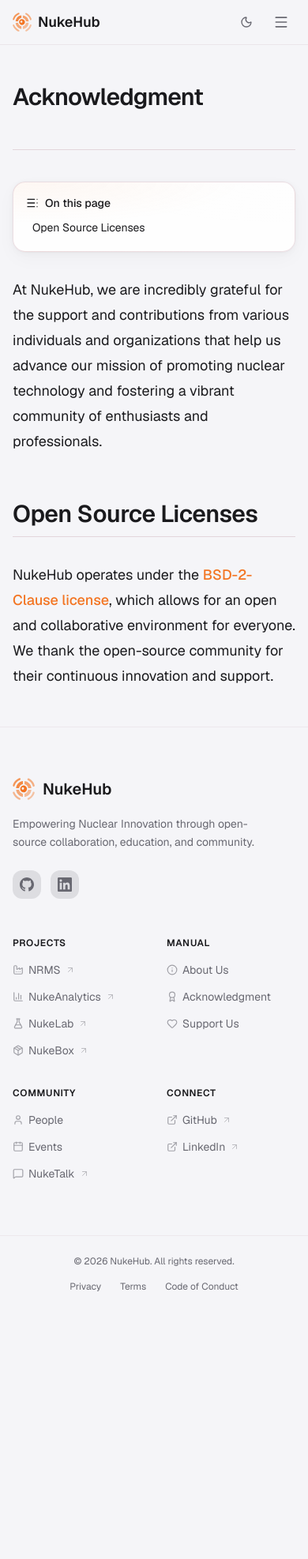
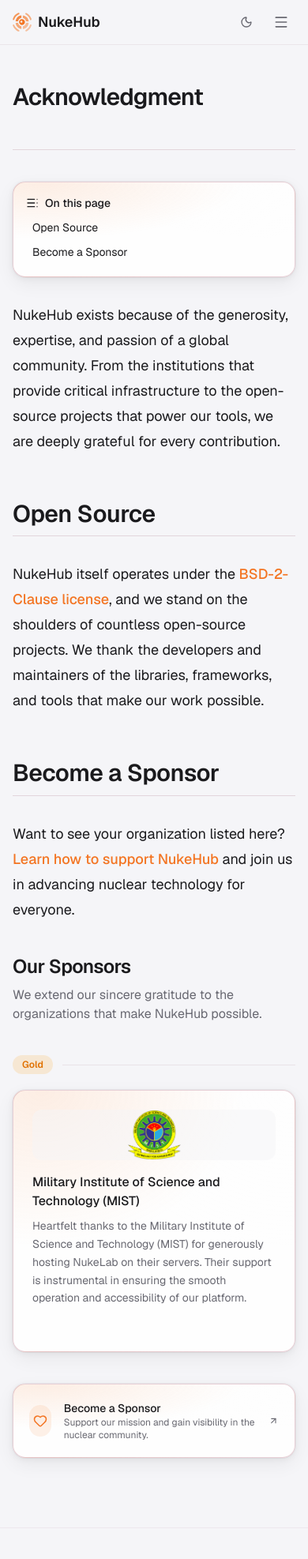
Before and after one commit to nukehub-dev/nukehub.org, an Astro site: page /acknowledgment in a window 390 px wide. Shown: the top 1974 px of the page at 79% size. Before the commit the page ends 1661 px from the top, so only its background shows below. Built offline with nearby package versions, Linux system fonts and the light colour scheme; Astro itself is replaced by a stand-in of ours; some packages are replaced by stand-ins of ours.

Commit message:
better organize and asd sponsour

```diff
--- a/src/components/home/ProjectsGrid.tsx
+++ b/src/components/home/ProjectsGrid.tsx
@@ -1,12 +1,23 @@
 import { motion } from 'framer-motion';
 import { fadeInUp, staggerContainer, viewportOnce } from '@lib/animations';
-import { projects } from '@data/projects';
 import { Card, CardHeader, CardTitle, CardDescription, CardContent } from '@components/ui/Card';
 import { Badge } from '@components/ui/Badge';
 import { ArrowUpRight } from 'lucide-react';
 import { BrandIcon } from '@components/ui/BrandIcon';
 
-export function ProjectsGrid() {
+export interface Project {
+  title: string;
+  description: string;
+  url: string;
+  source: string;
+  newpage?: boolean;
+}
+
+interface ProjectsGridProps {
+  projects: Project[];
+}
+
+export function ProjectsGrid({ projects }: ProjectsGridProps) {
   return (
     <section className="px-4 py-16 sm:py-24">
       <div className="mx-auto max-w-7xl">
@@ -48,8 +59,8 @@ export function ProjectsGrid() {
                   <div className="flex items-center gap-2">
                     <a
                       href={project.url}
-                      target="_blank"
-                      rel="noopener noreferrer"
+                      target={project.newpage ? '_blank' : undefined}
+                      rel={project.newpage ? 'noopener noreferrer' : undefined}
                       className="inline-flex h-8 items-center gap-1 rounded-md bg-primary px-3 text-xs font-medium text-primary-foreground transition-all hover:brightness-110"
                     >
                       Try
--- a/src/components/manual/ManualPage.astro
+++ b/src/components/manual/ManualPage.astro
@@ -116,6 +116,9 @@ const tocHeadings = headings.filter((h) => h.depth >= 2 && h.depth <= 3);
         )
       }
     </div>
+
+    {/* Optional after-content slot */}
+    <slot name="after" />
   </div>
 
   {/* Scroll-spy: highlight current section in TOC */}
--- /dev/null
+++ b/src/components/sponsors/SponsorList.tsx
@@ -0,0 +1,146 @@
+import * as React from 'react';
+import { motion } from 'framer-motion';
+import { fadeInUp, staggerContainer, viewportOnce } from '@lib/animations';
+import { Globe, ArrowUpRight, Heart } from 'lucide-react';
+
+export interface Sponsor {
+  id: string;
+  name: string;
+  image: string;
+  url: string;
+  acknowledgment: string;
+  tier: 'platinum' | 'gold' | 'silver' | 'bronze';
+}
+
+interface SponsorListProps {
+  sponsors: Sponsor[];
+}
+
+const tierConfig = {
+  platinum: { label: 'Platinum', badgeClass: 'bg-primary text-primary-foreground', cardClass: 'lg:col-span-2' },
+  gold: { label: 'Gold', badgeClass: 'bg-amber-500/15 text-amber-600 dark:text-amber-400', cardClass: '' },
+  silver: { label: 'Silver', badgeClass: 'bg-slate-400/15 text-slate-600 dark:text-slate-400', cardClass: '' },
+  bronze: { label: 'Bronze', badgeClass: 'bg-orange-700/15 text-orange-700 dark:text-orange-400', cardClass: '' },
+};
+
+const tierOrder: Array<'platinum' | 'gold' | 'silver' | 'bronze'> = ['platinum', 'gold', 'silver', 'bronze'];
+
+function groupByTier(sponsors: Sponsor[]) {
+  const groups = new Map<string, Sponsor[]>();
+  for (const tier of tierOrder) {
+    groups.set(tier, []);
+  }
+  for (const s of sponsors) {
+    const list = groups.get(s.tier) || [];
+    list.push(s);
+    groups.set(s.tier, list);
+  }
+  return groups;
+}
+
+export function SponsorList({ sponsors }: SponsorListProps) {
+  if (!sponsors.length) return null;
+
+  const groups = groupByTier(sponsors);
+
+  return (
+    <section className="py-10">
+      <motion.div
+        initial="hidden"
+        whileInView="visible"
+        viewport={viewportOnce}
+        variants={staggerContainer}
+      >
+        <motion.div variants={fadeInUp} className="mb-10">
+          <h2 className="text-2xl font-semibold tracking-tight text-foreground">
+            Our Sponsors
+          </h2>
+          <p className="mt-2 text-muted-foreground max-w-2xl">
+            We extend our sincere gratitude to the organizations that make NukeHub possible.
+          </p>
+        </motion.div>
+
+        {tierOrder.map((tier) => {
+          const list = groups.get(tier) || [];
+          if (!list.length) return null;
+          const config = tierConfig[tier];
+
+          return (
+            <div key={tier} className="mb-10">
+              <div className="flex items-center gap-3 mb-5">
+                <span className={`inline-flex items-center rounded-full px-3 py-1 text-xs font-semibold ${config.badgeClass}`}>
+                  {config.label}
+                </span>
+                <div className="h-px flex-1 bg-border/60" />
+              </div>
+
+              <div className="grid grid-cols-1 gap-5 sm:grid-cols-2 lg:grid-cols-3">
+                {list.map((sponsor) => (
+                  <motion.a
+                    key={sponsor.id}
+                    href={sponsor.url}
+                    target="_blank"
+                    rel="noopener noreferrer"
+                    variants={fadeInUp}
+                    className={`group block bubble p-6 transition-all duration-300 hover:-translate-y-1 hover:shadow-lg ${config.cardClass}`}
+                  >
+                    <div className="flex flex-col h-full">
+                      <div className="flex items-center justify-between mb-4">
+                        <div className="relative flex h-16 w-full items-center justify-center overflow-hidden rounded-lg bg-background/50">
+                          <img
+                            src={sponsor.image}
+                            alt={sponsor.name}
+                            className="max-h-full max-w-[80%] object-contain transition-transform duration-300 group-hover:scale-105"
+                            loading="lazy"
+                          />
+                        </div>
+                      </div>
+
+                      <h3 className="text-base font-medium text-foreground group-hover:text-primary transition-colors">
+                        {sponsor.name}
+                      </h3>
+
+                      <p className="mt-2 text-sm text-muted-foreground leading-relaxed flex-1">
+                        {sponsor.acknowledgment}
+                      </p>
+
+                      <span className="mt-4 inline-flex items-center gap-1 text-xs font-medium text-primary opacity-0 transition-opacity group-hover:opacity-100">
+                        <Globe size={12} />
+                        Visit website
+                        <ArrowUpRight size={12} />
+                      </span>
+                    </div>
+                  </motion.a>
+                ))}
+              </div>
+            </div>
+          );
+        })}
+      </motion.div>
+
+      {/* Become a sponsor CTA */}
+      <motion.div
+        initial={{ opacity: 0, y: 20 }}
+        whileInView={{ opacity: 1, y: 0 }}
+        viewport={viewportOnce}
+        className="mt-6"
+      >
+        <a
+          href="/support"
+          className="group flex items-center justify-between gap-4 bubble p-5 transition-all duration-300 hover:-translate-y-0.5 hover:shadow-lg"
+        >
+          <div className="flex items-center gap-4">
+            <div className="flex h-10 w-10 items-center justify-center rounded-full bg-primary/10 text-primary transition-colors group-hover:bg-primary group-hover:text-primary-foreground">
+              <Heart size={18} />
+            </div>
+            <div>
+              <p className="text-sm font-medium text-foreground">Become a Sponsor</p>
+              <p className="text-xs text-muted-foreground">Support our mission and gain visibility in the nuclear community.</p>
+            </div>
+          </div>
+          <ArrowUpRight size={18} className="text-muted-foreground transition-colors group-hover:text-primary" />
+        </a>
+      </motion.div>
+    </section>
+  );
+}
--- a/src/content.config.ts
+++ b/src/content.config.ts
@@ -17,6 +17,9 @@ const projects = defineCollection({
     description: z.string().optional(),
     permalink: z.string().optional(),
     lastUpdated: z.coerce.date().optional(),
+    url: z.string().url().optional(),
+    source: z.string().url().optional(),
+    newpage: z.boolean().optional(),
   }),
 });
 
@@ -114,4 +117,15 @@ const peopleCategories = defineCollection({
   }),
 });
 
-export const collections = { manual, projects, community, events, people, peopleCategories };
+const sponsors = defineCollection({
+  type: 'data',
+  schema: z.object({
+    name: z.string(),
+    image: z.string(),
+    url: z.string().url(),
+    acknowledgment: z.string(),
+    tier: z.enum(['platinum', 'gold', 'silver', 'bronze']).default('bronze'),
+  }),
+});
+
+export const collections = { manual, projects, community, events, people, peopleCategories, sponsors };
--- a/src/content/manual/acknowledgment.mdx
+++ b/src/content/manual/acknowledgment.mdx
@@ -1,13 +1,15 @@
 ---
 title: Acknowledgment
-description: Learn how NukeHub acknowledges the contributions of various individuals and organizations.
+description: We extend our sincere gratitude to the organizations and individuals who make NukeHub possible.
 permalink: /acknowledgment
 ---
 
-At NukeHub, we are incredibly grateful for the support and contributions from various individuals and organizations that help us advance our mission of promoting nuclear technology and fostering a vibrant community of enthusiasts and professionals.
+NukeHub exists because of the generosity, expertise, and passion of a global community. From the institutions that provide critical infrastructure to the open-source projects that power our tools, we are deeply grateful for every contribution.
 
-{/* TODO: Add SponsorList component here */}
+## Open Source
 
-## Open Source Licenses
+NukeHub itself operates under the [BSD-2-Clause license](https://opensource.org/licenses/BSD-2-Clause), and we stand on the shoulders of countless open-source projects. We thank the developers and maintainers of the libraries, frameworks, and tools that make our work possible.
 
-NukeHub operates under the [BSD-2-Clause license](https://opensource.org/licenses/BSD-2-Clause), which allows for an open and collaborative environment for everyone. We thank the open-source community for their continuous innovation and support.
+## Become a Sponsor
+
+Want to see your organization listed here? [Learn how to support NukeHub](/support) and join us in advancing nuclear technology for everyone.
--- a/src/content/projects/nrms.mdx
+++ b/src/content/projects/nrms.mdx
@@ -2,6 +2,9 @@
 title: NRMS
 description: Access the PRIS database and visualize the data in a user-friendly manner.
 permalink: /nrms
+url: https://nrms.nukehub.org
+source: https://github.com/nukehub-dev/nrms
+newpage: true
 ---
 
 # Nuclear Reactor Monitoring System
--- a/src/content/projects/nuke-analytics.mdx
+++ b/src/content/projects/nuke-analytics.mdx
@@ -1,7 +1,10 @@
 ---
 title: NukeAnalytics
-description: Your go-to platform for harnessing the power of the PRIS database.
+description: Make use of the PRIS database to analyze the data using SQL Lab and generate charts and dashboards.
 permalink: /nuke-analytics
+url: https://analytics.nukehub.org
+source: https://github.com/nukehub-dev/nukeanalytics
+newpage: true
 ---
 
 # NukeAnalytics
--- a/src/content/projects/nuke-lab.mdx
+++ b/src/content/projects/nuke-lab.mdx
@@ -1,7 +1,10 @@
 ---
 title: NukeLab
-description: Run nuclear physics simulations and analyses effortlessly in the cloud.
+description: Run nuclear physics simulations and analyses effortlessly in the cloud. Access anytime, anywhere, and collaborate seamlessly with peers.
 permalink: /nuke-lab
+url: https://lab.nukehub.org
+source: https://github.com/nukehub-dev/nukelab
+newpage: true
 ---
 
 # NukeLab
--- /dev/null
+++ b/src/content/projects/nukebox.mdx
@@ -0,0 +1,16 @@
+---
+title: NukeBox
+description: A package manager specifically crafted to simplify the installation and management of vital packages and libraries required for nuclear physics simulations and analyses.
+permalink: /nukebox
+url: https://nukebox.readthedocs.io/
+source: https://github.com/nukehub-dev/nukebox
+newpage: true
+---
+
+# NukeBox
+
+NukeBox is a package manager specifically crafted to simplify the installation and management of vital packages and libraries required for nuclear physics simulations and analyses.
+
+<a href="https://nukebox.readthedocs.io/" target="_blank" rel="noopener noreferrer" class="inline-flex h-10 items-center gap-2 rounded-md bg-primary px-5 text-sm font-medium text-primary-foreground transition-all hover:brightness-110">
+  Try NukeBox →
+</a>
--- /dev/null
+++ b/src/content/sponsors/mist.yml
@@ -0,0 +1,5 @@
+name: "Military Institute of Science and Technology (MIST)"
+image: "/assets/images/sponsors/MIST.png"
+url: "https://mist.ac.bd"
+acknowledgment: "Heartfelt thanks to the Military Institute of Science and Technology (MIST) for generously hosting NukeLab on their servers. Their support is instrumental in ensuring the smooth operation and accessibility of our platform."
+tier: "gold"
--- a/src/data/projects.ts
+++ /dev/null
@@ -1,42 +0,0 @@
-export interface Project {
-  title: string;
-  description: string;
-  url: string;
-  source: string;
-  newpage?: boolean;
-}
-
-export const projects: Project[] = [
-  {
-    title: 'NRMS',
-    description:
-      'Nuclear Reactor Monitoring System (NRMS) provides the user with the ability to access the PRIS database and visualize the data in a user-friendly manner.',
-    url: 'https://nrms.nukehub.org',
-    source: 'https://github.com/nukehub-dev/nrms',
-    newpage: true,
-  },
-  {
-    title: 'NukeAnalytics',
-    description:
-      'Make use of the PRIS database to analyze the data using SQL Lab and generate charts and dashboards.',
-    url: 'https://analytics.nukehub.org',
-    source: 'https://github.com/nukehub-dev/nukeanalytics',
-    newpage: true,
-  },
-  {
-    title: 'NukeLab',
-    description:
-      'Run nuclear physics simulations and analyses effortlessly in the cloud. Access anytime, anywhere, and collaborate seamlessly with peers.',
-    url: 'https://lab.nukehub.org',
-    source: 'https://github.com/nukehub-dev/nukelab',
-    newpage: true,
-  },
-  {
-    title: 'NukeBox',
-    description:
-      'A package manager specifically crafted to simplify the installation and management of vital packages and libraries required for nuclear physics simulations and analyses.',
-    url: 'https://nukebox.readthedocs.io/',
-    source: 'https://github.com/nukehub-dev/nukebox',
-    newpage: true,
-  },
-];
--- a/src/data/sponsors.ts
+++ /dev/null
@@ -1,16 +0,0 @@
-export interface Sponsor {
-  name: string;
-  image: string;
-  url: string;
-  acknowledgment: string;
-}
-
-export const sponsors: Sponsor[] = [
-  {
-    name: 'Military Institute of Science and Technology (MIST)',
-    image: '/assets/images/sponsors/MIST.png',
-    url: 'https://mist.ac.bd',
-    acknowledgment:
-      'Heartfelt thanks to the Military Institute of Science and Technology (MIST) for generously hosting NukeHub on their servers. Their support is instrumental in ensuring the smooth operation and accessibility of our platform.',
-  },
-];
--- a/src/pages/acknowledgment.astro
+++ b/src/pages/acknowledgment.astro
@@ -1,14 +1,28 @@
 ---
 import ManualPage from '@components/manual/ManualPage.astro';
-import { getEntry } from 'astro:content';
+import { SponsorList } from '@components/sponsors/SponsorList';
+import { getEntry, getCollection } from 'astro:content';
 
 const entry = await getEntry('manual', 'acknowledgment');
 if (!entry) {
   throw new Error('Manual entry "acknowledgment" not found');
 }
 const { Content, headings } = await entry.render();
+
+// Load sponsors from content collection
+const sponsorEntries = await getCollection('sponsors');
+const sponsors = sponsorEntries.map((entry) => ({
+  id: entry.id,
+  name: entry.data.name,
+  image: entry.data.image,
+  url: entry.data.url,
+  acknowledgment: entry.data.acknowledgment,
+  tier: entry.data.tier,
+}));
 ---
 
 <ManualPage entry={entry} headings={headings}>
   <Content />
+
+  <SponsorList slot="after" sponsors={sponsors} client:load />
 </ManualPage>
--- a/src/pages/index.astro
+++ b/src/pages/index.astro
@@ -3,6 +3,17 @@ import BaseLayout from '@layouts/BaseLayout.astro';
 import { HeroSection } from '@components/home/HeroSection';
 import { ProjectsGrid } from '@components/home/ProjectsGrid';
 import { JoinCTA } from '@components/home/JoinCTA';
+import { getCollection } from 'astro:content';
+
+// Load projects from content collection
+const projectEntries = await getCollection('projects');
+const projects = projectEntries.map((entry) => ({
+  title: entry.data.title,
+  description: entry.data.description || '',
+  url: entry.data.url || '',
+  source: entry.data.source || '',
+  newpage: entry.data.newpage ?? false,
+}));
 ---
 
 <BaseLayout
@@ -13,7 +24,7 @@ import { JoinCTA } from '@components/home/JoinCTA';
   <HeroSection client:load />
 
   <div class="border-t border-border/50">
-    <ProjectsGrid client:load />
+    <ProjectsGrid client:load projects={projects} />
   </div>
 
   <div class="border-t border-border/50">
--- a/src/styles/global.css
+++ b/src/styles/global.css
@@ -341,20 +341,20 @@
     background:
       radial-gradient(
         120% 100% at 10% 0%,
-        color-mix(in oklch, var(--glass-tint, var(--primary)) 5%, transparent) 0%,
+        color-mix(in oklch, var(--glass-tint, var(--primary)) 12%, transparent) 0%,
         transparent 60%
       ),
       radial-gradient(
         120% 100% at 100% 0%,
-        color-mix(in oklch, var(--glass-base, var(--bg-surface)) 6%, transparent) 0%,
+        color-mix(in oklch, var(--glass-base, var(--bg-surface)) 15%, transparent) 0%,
         transparent 60%
       );
-    background-color: color-mix(in oklch, var(--glass-base, var(--bg-surface)) 98%, transparent);
-    border: 1px solid color-mix(in oklch, var(--primary) 10%, oklch(0 0 0 / 0.06));
+    background-color: color-mix(in oklch, var(--glass-base, var(--bg-surface)) 95%, transparent);
+    border: 1px solid color-mix(in oklch, var(--primary) 18%, oklch(0 0 0 / 0.08));
     box-shadow:
-      0 0 0 1px oklch(0 0 0 / 0.02),
-      0 2px 8px oklch(0 0 0 / 0.03),
-      0 8px 24px oklch(0 0 0 / 0.03);
+      0 0 0 1px oklch(0 0 0 / 0.04),
+      0 2px 8px oklch(0 0 0 / 0.05),
+      0 8px 24px oklch(0 0 0 / 0.06);
   }
 
   .bubble-outline {
```
